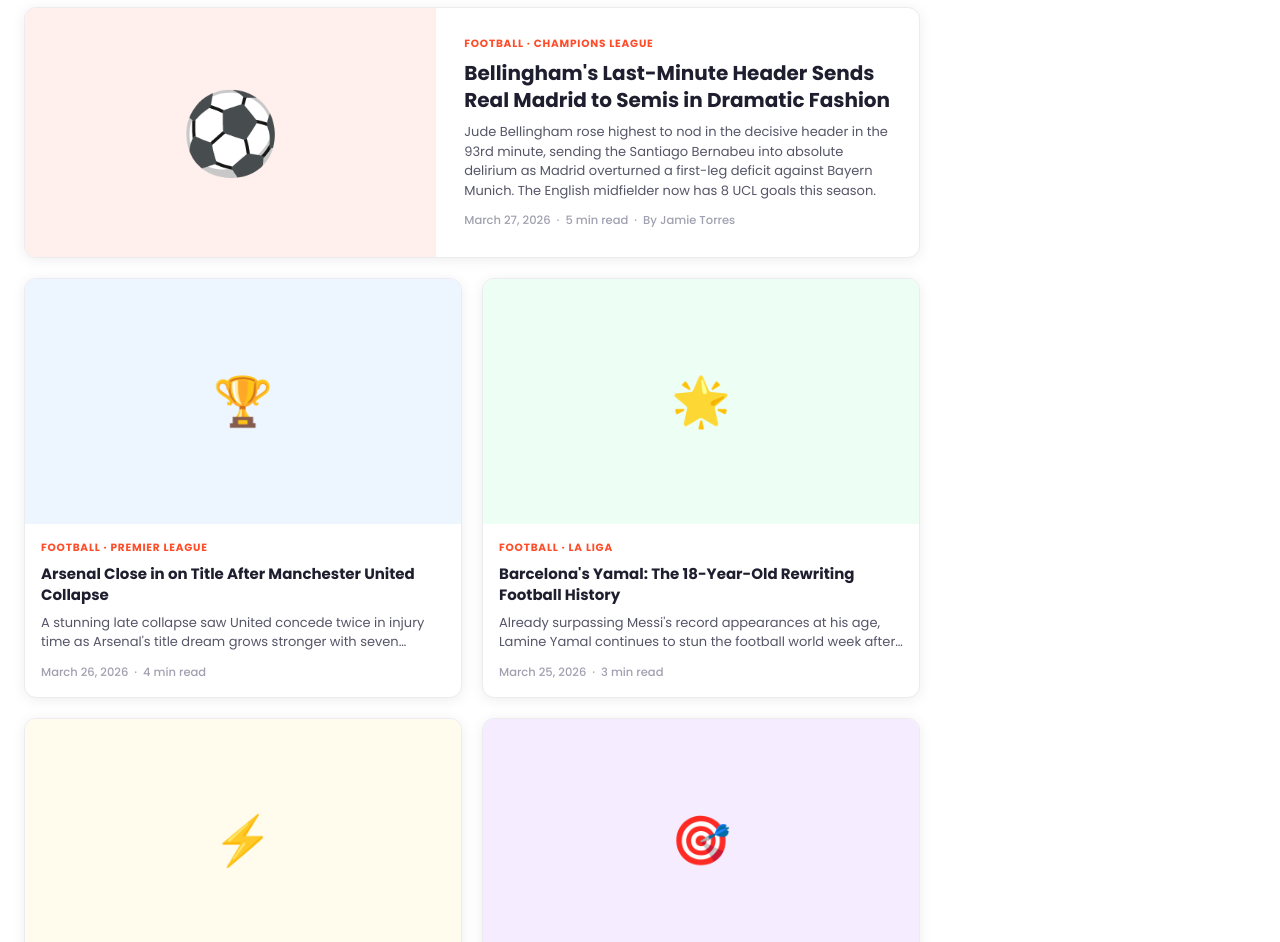
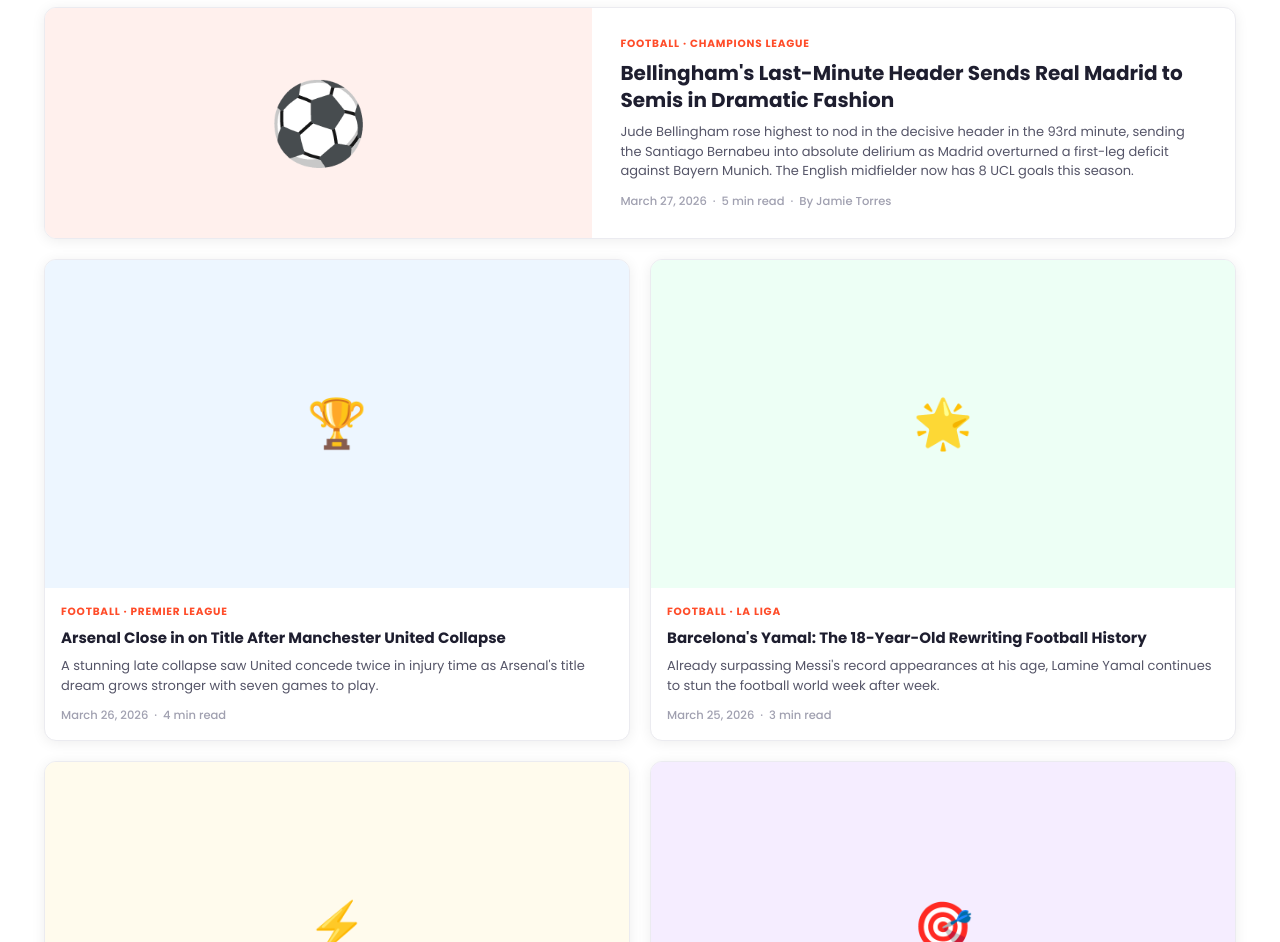
Before and after one commit to arthikandev/SportDune, a website: page frontend/football.html in a window 1280 px wide. Shown: the part 460-1402 px from the top of the page. Drawn offline with Linux system fonts and the light colour scheme.

Commit message:
fix: sport page full-width centered layout - 4 columns desktop

```diff
--- a/frontend/football.html
+++ b/frontend/football.html
@@ -69,8 +69,8 @@
   </div>
 
   <!-- PAGE BODY -->
-  <div class="page-body">
-    <main class="main-content">
+  <div class="page-body" style="display:block;max-width:1240px;margin:0 auto;padding:40px 24px;">
+    <main class="main-content" style="width:100%;">
       <div class="section-heading">
         <div class="section-bar"></div>
         <h2 class="section-title">Football News</h2>
@@ -152,7 +152,7 @@
       <div class="load-more-wrap"><button class="load-more-btn">Load More Articles</button></div>
     </main>
 
-    <aside class="sidebar">
+    <aside class="sidebar" style="display:none;">
     </aside>
   </div>
 
```
